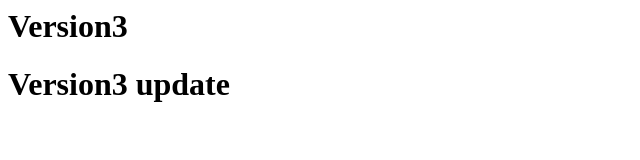
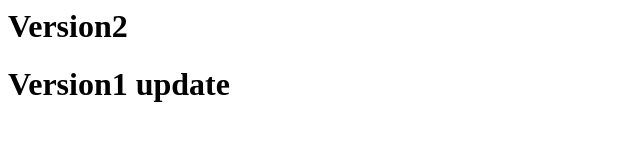
Before and after one commit to Nure/git-tutorial, a plain HTML site: page index.html in a window 1280 px wide. Shown: the full height of the page, 0-640 px from the left. Drawn offline with Linux system fonts and the light colour scheme.

Commit message:
Version 4

```diff
--- a/index.html
+++ b/index.html
@@ -1,2 +1,2 @@
-<h1>Version3</h1>
-<h1>Version3 update</h1>
+<h1>Version2</h1>
+<h1>Version1 update</h1>
--- a/index.js
+++ b/index.js
@@ -1 +1 @@
-console.log('Version3')
+console.log('Version2')
```
